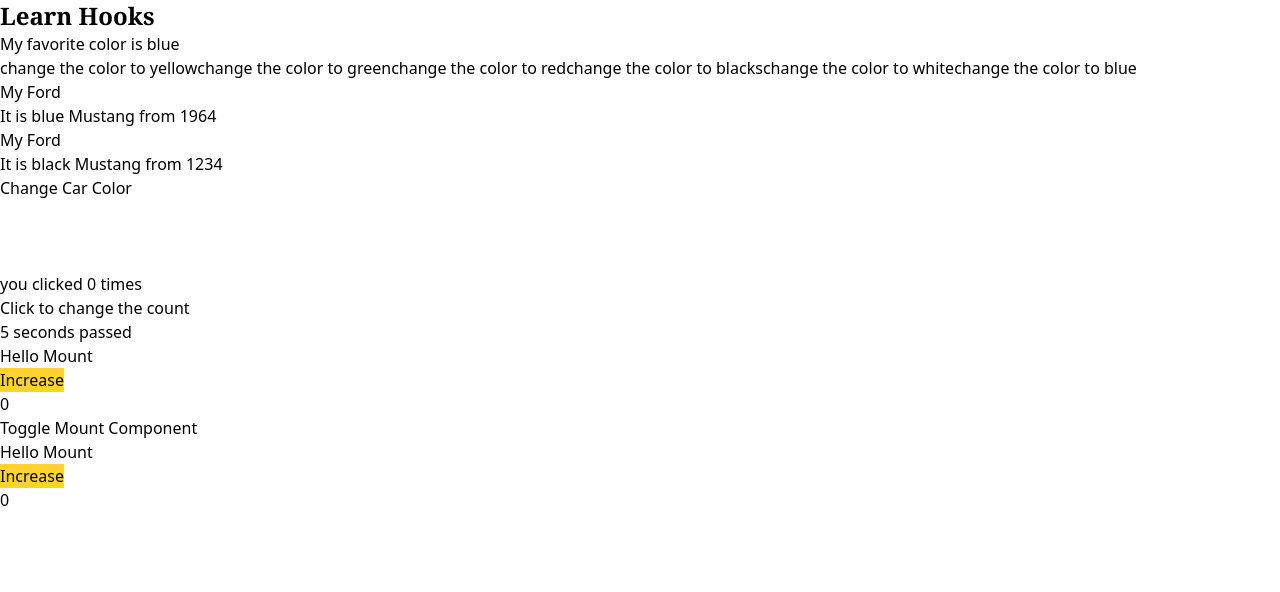
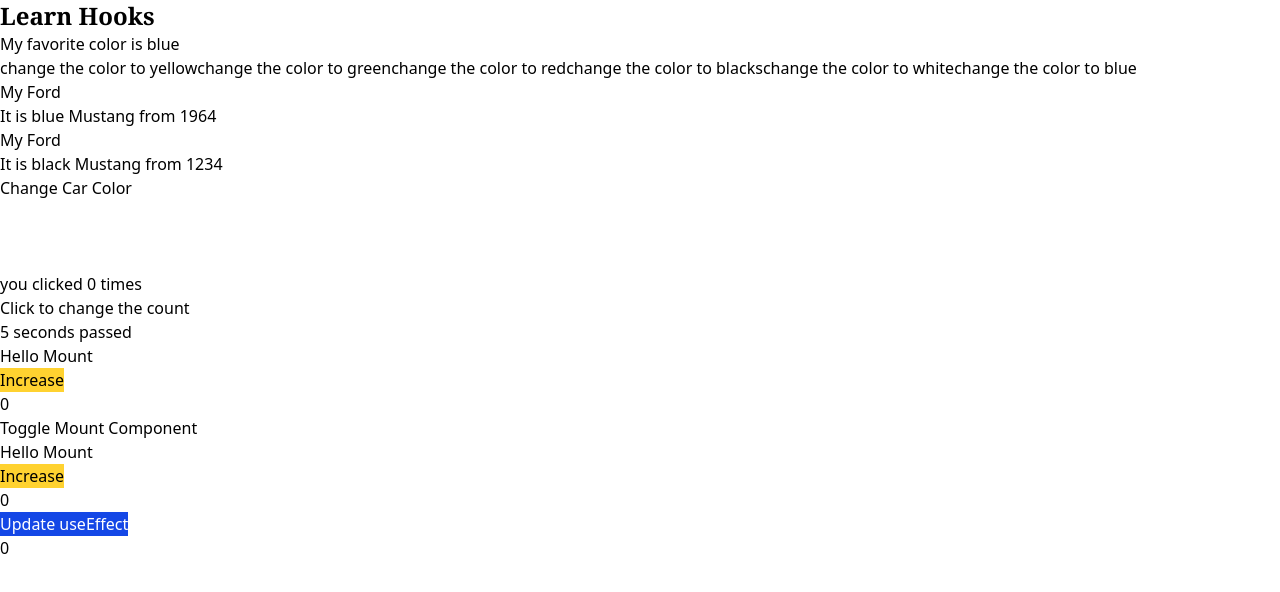
Before and after one commit to keshavnagar/learn-hooks, a React (Vite) app: page / in a window 1280 px wide. Shown: the top 592 px of the page. Built offline with nearby package versions, Linux system fonts and the light colour scheme.

Commit message:
learn use of useeffect when we unpdate the state or rerender like here I use useeffect on running face or updating state face

```diff
--- a/src/App.jsx
+++ b/src/App.jsx
@@ -7,6 +7,7 @@ import Timer from "./components/Timer";
 import Mount from "./components/Mount";
 import { useState } from "react";
 import SimpleUseEffect from "./components/SimpleUseEffect";
+import UpdateUseEffect from "./UpadateUseEffect";
 const App = () => {
   const [show, setShow] = useState(true);
   return (
@@ -21,7 +22,8 @@ const App = () => {
       <Mount />
       <button onClick={() => setShow(!show)}>Toggle Mount Component</button>
       {show && <Mount />}
-      <SimpleUseEffect/>
+      <SimpleUseEffect />
+      <UpdateUseEffect />
     </>
   );
 };
--- /dev/null
+++ b/src/UpadateUseEffect.jsx
@@ -0,0 +1,22 @@
+import { useEffect, useState } from "react";
+
+const UpdateUseEffect = () => {
+  const [count, setCount] = useState(0);
+  useEffect(() => {
+    console.log(`run this whenever you click button ${count}`);
+  }, [count]);
+  return (
+    <>
+      <button
+        className="text-white bg-blue-700 hover:bg-blue-800 "
+        onClick={() => {
+          setCount(count + 1);
+        }}
+      >
+        Update useEffect
+      </button>
+      <h1>{count}</h1>
+    </>
+  );
+};
+export default UpdateUseEffect;
```
